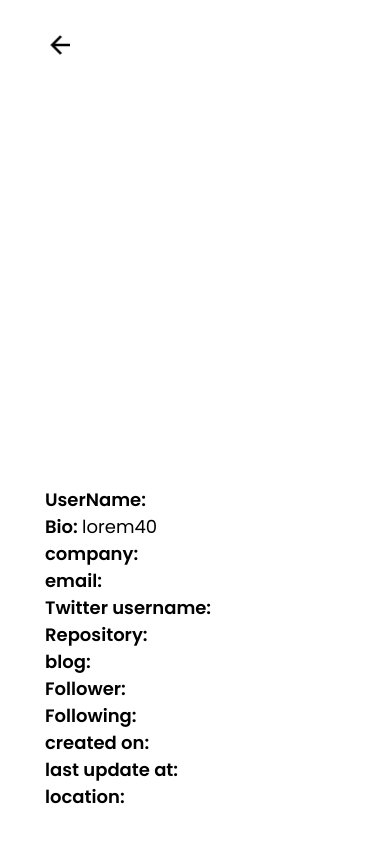
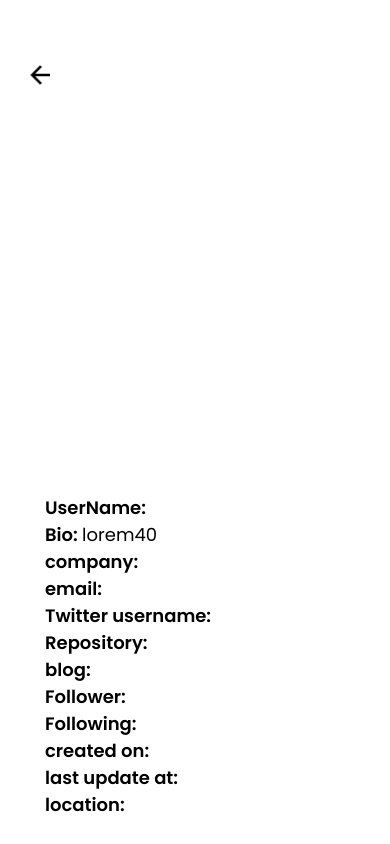
Before and after one commit to abdvllJSX/gitpursuit, a React (Vite) app: page /User in a window 390 px wide. Built offline with nearby package versions, Linux system fonts and the light colour scheme.

Commit message:
still on mobile updates

```diff
--- a/src/components/User/user.scss
+++ b/src/components/User/user.scss
@@ -4,7 +4,8 @@
 .user-container {
     height: 100vh;
     width: 100%;
-    padding: 0 20px;
+    padding-top: 30px;
+    padding-bottom: 20px;
 
     .back-icon {
         width: 90%;
```
